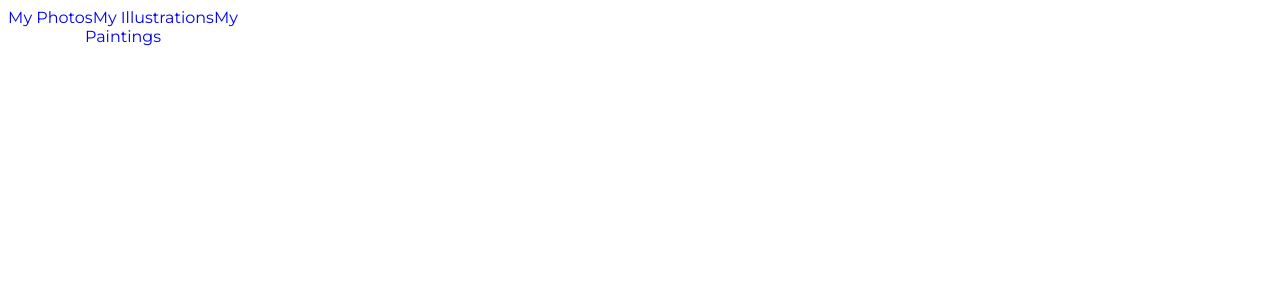
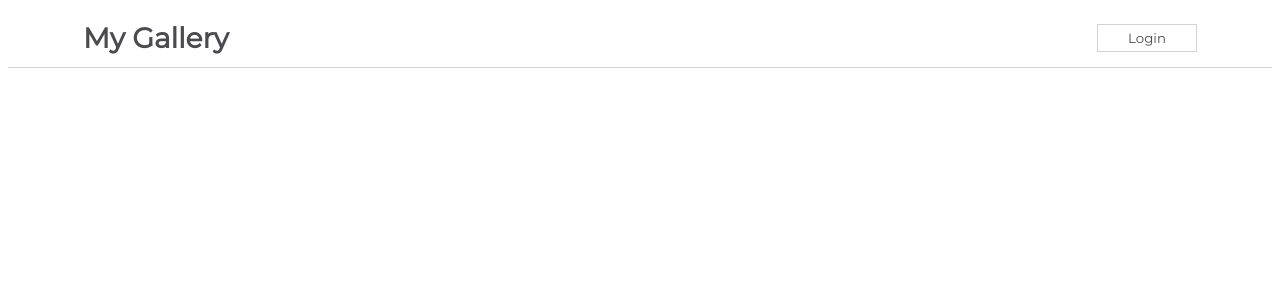
Before and after one commit to SamGree/react-form, a React (Create React App) app in the folder my-app/: page / in a window 1280 px wide. Shown: the top 300 px of the page. Built offline with nearby package versions, Linux system fonts and the light colour scheme.

Commit message:
add files and codes

```diff
--- a/my-app/package.json
+++ b/my-app/package.json
@@ -6,10 +6,10 @@
     "@testing-library/jest-dom": "^5.14.1",
     "@testing-library/react": "^11.2.7",
     "@testing-library/user-event": "^12.8.3",
-    "axios": "^0.21.4",
+    "axios": "^1.7.7",
     "react": "^17.0.2",
     "react-dom": "^17.0.2",
-    "react-scripts": "4.0.3",
+    "react-scripts": "^5.0.1",
     "web-vitals": "^1.1.2"
   },
   "scripts": {
--- a/my-app/src/App.js
+++ b/my-app/src/App.js
@@ -1,11 +1,13 @@
-import css from './App.module.css';
-import Sidebar from "./components/Sidebar";
+import css from "./App.module.css";
+// import NavBarSimple from "./components/NavBarSimple";
+//import Sidebar from "./components/Sidebar";
+import NavBarForm from "./components/NavBarForm";
 
 function App() {
   return (
     <div className={css.App}>
       {/* Add your components here */}
-      <Sidebar />
+      <NavBarForm />
     </div>
   );
 }
--- /dev/null
+++ b/my-app/src/components/NavBarChild.js
@@ -0,0 +1,19 @@
+import React from "react";
+
+function NavBarChild(props) {
+    return (
+        props.isLoggedIn ?
+        <button onClick={props.handleClick}>Login</button>
+        :
+        <form>
+            <label htmlFor = "username">Username:</label>
+            <input placeholder="username" id="username"/>
+
+            <label htmlFor = "password">Password:</label>
+            <input placeholder="password" id="password"/>
+            <button  onClick={props.handleClick}>Submit</button>
+        </form>
+    )
+}
+
+export default NavBarChild
--- /dev/null
+++ b/my-app/src/components/NavBarForm.js
@@ -0,0 +1,53 @@
+import React, { Component } from "react";
+import css from "./css/NavBarForm.module.css";
+import NavBarChild from "./NavBarChild";
+
+
+class NavBarForm extends Component {
+    constructor(props) {
+        super(props)
+
+        this.state = {
+            isLoggedIn: true,
+        }
+    }
+    handleButtonClick = () => {
+        this.setState((prevState) => ({
+            isLoggedIn: prevState.isLoggedIn ? false: true
+        }),  () => console.log(this.state.isLoggedIn))
+    }
+
+    render() {
+        return (
+            <div className= {css.NavBar}>
+                <h1>My Gallery</h1>
+
+                    {/* This is part of steps 1-8 */}
+                    {/* {
+                    this.state.isLoggedIn ?
+                        <button onClick={() => this.handleButtonClick()}>Login</button>
+                        :
+                        <form>
+                            <label htmlFor = "username">Username:</label>
+                            <input placeholder="username" id="username"/>
+
+                            <label htmlFor = "password">Password:</label>
+                            <input placeholder="password" id="password"/>
+                            <button onClick={() => this.handleButtonClick()}>Submit</button>
+                        </form>
+
+                    } */}
+
+                {/* This is how things should look after completing the extra task */}
+
+                <NavBarChild
+                isLoggedIn={this.state.isLoggedIn}
+                handleClick={this.handleButtonClick}
+                />
+
+            </div>
+        )
+    }
+}
+
+export default NavBarForm
--- a/my-app/src/components/Sidebar.js
+++ /dev/null
@@ -1,13 +0,0 @@
-import React from 'react'
-
-function Sidebar() {
-    return (
-        <div>
-            <a href = "#." target= "_blank">My Photos</a>
-            <a href = "#." target= "_blank">My Illustrations</a>
-            <a href = "#." target= "_blank">My Paintings</a>
-        </div>
-    )
-}
-
-export default Sidebar
```
Also changed, not shown: 1 other file (tests, documents, lock files or other folders).
